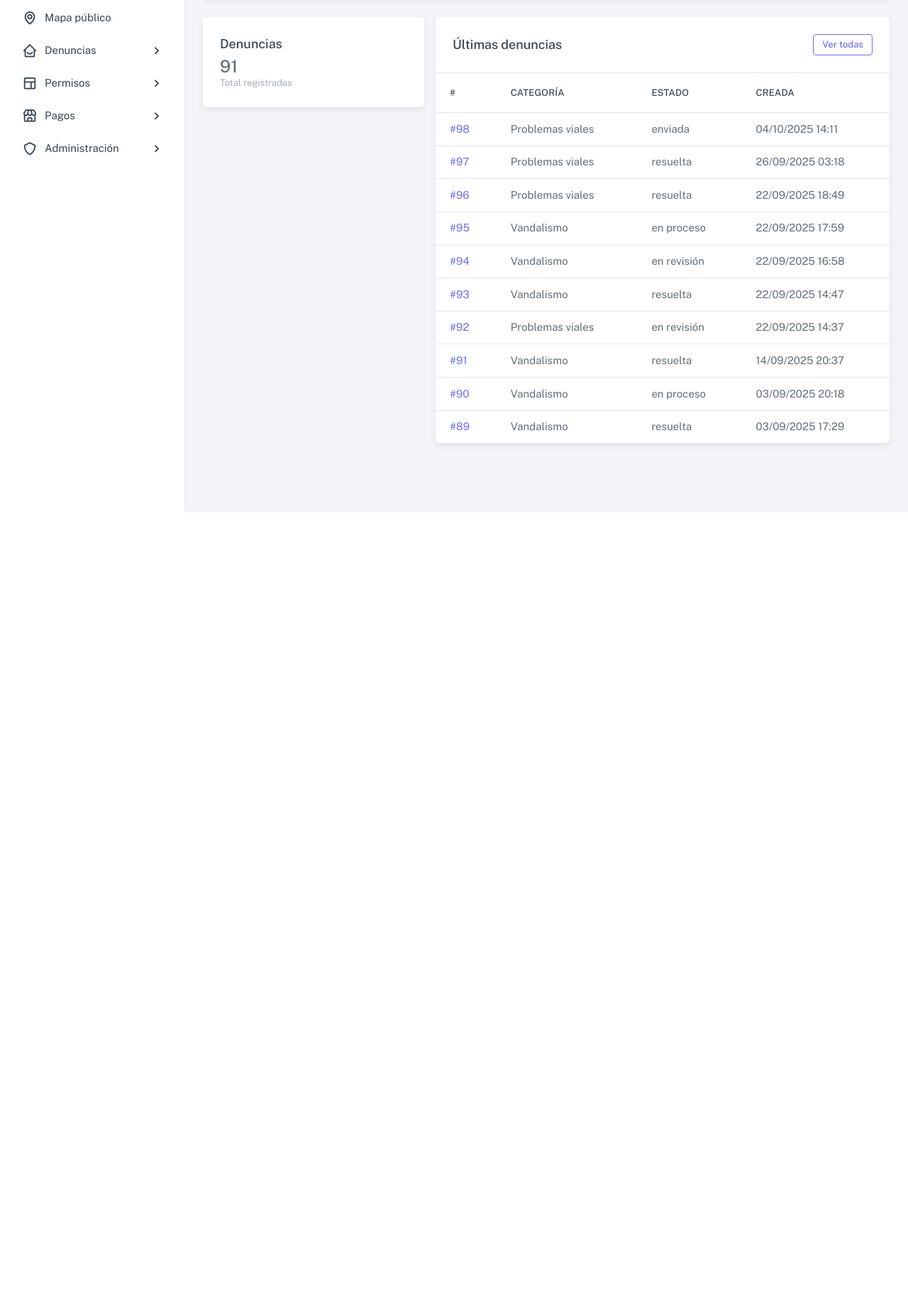
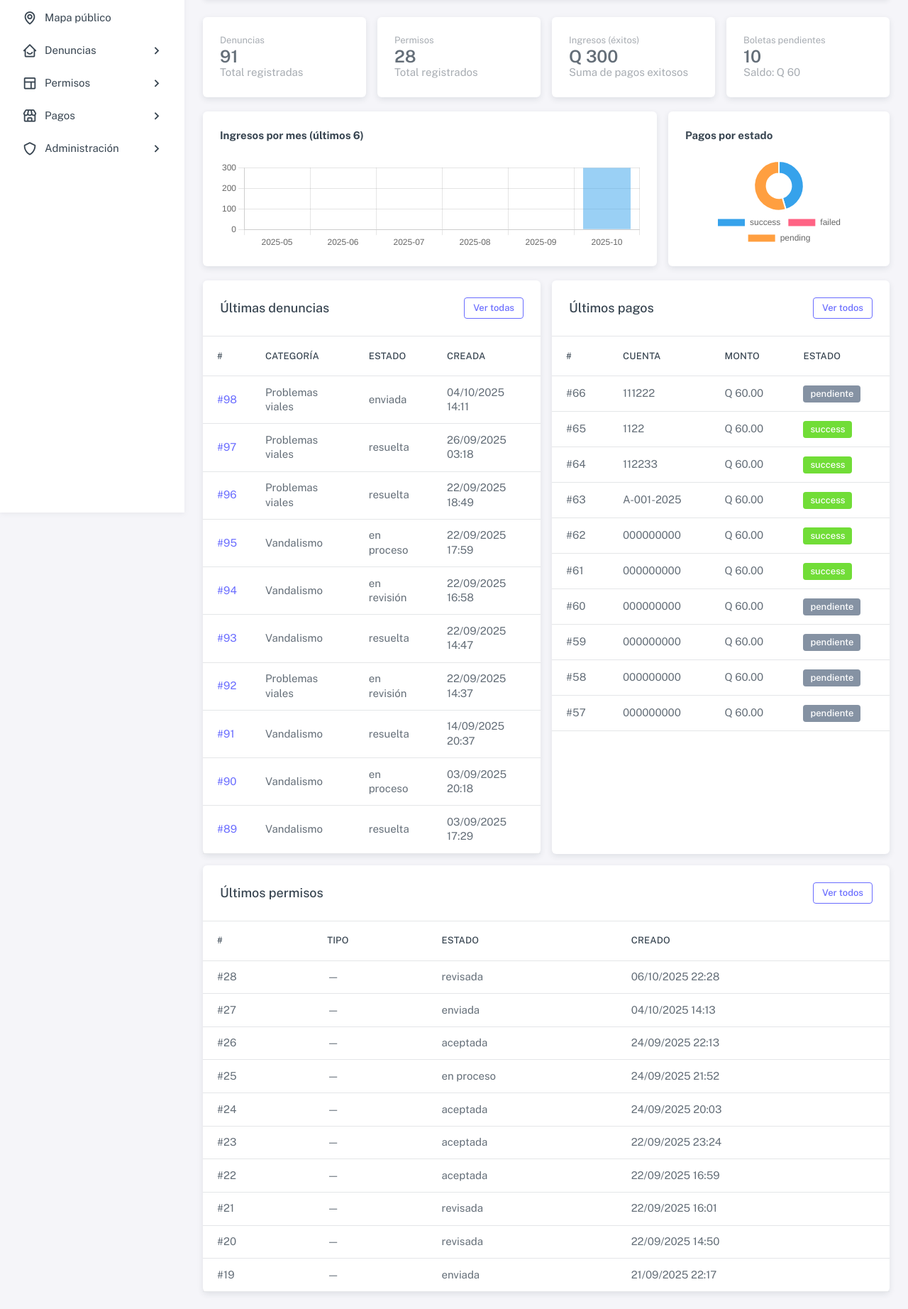
Before and after one commit to luisr34k/ProjectMuni, a Django app: page /admin-panel/ in a window 1280 px wide. Shown: the part 78-1922 px from the top of the page at 71% size. Before the commit the page ends 800 px from the top, so only its background shows below. Run offline with Django 5.2, Linux system fonts and the light colour scheme; a user stored in the database is signed in; data comes from the database, SQL or seed files in the repository; both versions use the stored data as it was after the commit; some libraries are stand-ins or nearby versions.

Commit message:
panel admin informativo

```diff
--- a/dashboard/templates/admin_panel/index.html
+++ b/dashboard/templates/admin_panel/index.html
@@ -1,20 +1,78 @@
 {% extends "admin_panel/base_admin.html" %}
+{% load static %}
+
 {% block admin_title %}Panel{% endblock %}
 
 {% block content %}
+
+
+  <!-- KPIs -->
   <div class="row g-4">
-  <div class="col-12 col-md-4">
-    <div class="card">
+    <div class="col-12 col-md-3">
+      <div class="card h-100">
         <div class="card-body">
-        <h5 class="card-title mb-1">Denuncias</h5>
-        <div class="display-6">{{ tot_denuncias }}</div>
-        <small class="text-muted">Total registradas</small>
+          <div class="text-muted small">Denuncias</div>
+          <div class="display-6 fw-semibold">{{ tot_denuncias }}</div>
+          <div class="text-muted">Total registradas</div>
         </div>
       </div>
     </div>
 
-  <div class="col-12 col-md-8">
-    <div class="card">
+    <div class="col-12 col-md-3">
+      <div class="card h-100">
+        <div class="card-body">
+          <div class="text-muted small">Permisos</div>
+          <div class="display-6 fw-semibold">{{ tot_permisos }}</div>
+          <div class="text-muted">Total registrados</div>
+        </div>
+      </div>
+    </div>
+
+    <div class="col-12 col-md-3">
+      <div class="card h-100">
+        <div class="card-body">
+          <div class="text-muted small">Ingresos (éxitos)</div>
+          <div class="display-6 fw-semibold">Q {{ total_ingresos }}</div>
+          <div class="text-muted">Suma de pagos exitosos</div>
+        </div>
+      </div>
+    </div>
+
+    <div class="col-12 col-md-3">
+      <div class="card h-100">
+        <div class="card-body">
+          <div class="text-muted small">Boletas pendientes</div>
+          <div class="display-6 fw-semibold">{{ boletas_pendientes }}</div>
+          <div class="text-muted">Saldo: Q {{ boletas_pend_total }}</div>
+        </div>
+      </div>
+    </div>
+  </div>
+
+  <!-- Gráficas -->
+  <div class="row g-4 mt-1">
+    <div class="col-12 col-lg-8">
+      <div class="card h-100">
+        <div class="card-header"><strong>Ingresos por mes (últimos 6)</strong></div>
+        <div class="card-body">
+          <canvas id="chartIngresos" height="120"></canvas>
+        </div>
+      </div>
+    </div>
+    <div class="col-12 col-lg-4">
+      <div class="card h-100">
+        <div class="card-header"><strong>Pagos por estado</strong></div>
+        <div class="card-body">
+          <canvas id="chartEstados" height="120"></canvas>
+        </div>
+      </div>
+    </div>
+  </div>
+
+  <!-- Listas rápidas -->
+  <div class="row g-4 mt-1">
+    <div class="col-12 col-xl-6">
+      <div class="card h-100">
         <div class="card-header d-flex justify-content-between align-items-center">
           <h5 class="mb-0">Últimas denuncias</h5>
           <a class="btn btn-sm btn-outline-primary" href="{% url 'admin_denuncias' %}">Ver todas</a>
@@ -38,5 +96,107 @@
         </div>
       </div>
     </div>
+
+    <div class="col-12 col-xl-6">
+      <div class="card h-100">
+        <div class="card-header d-flex justify-content-between align-items-center">
+          <h5 class="mb-0">Últimos pagos</h5>
+          <a class="btn btn-sm btn-outline-primary" href="{% url 'admin_pagos' %}">Ver todos</a>
         </div>
+        <div class="table-responsive">
+          <table class="table mb-0">
+            <thead><tr><th>#</th><th>Cuenta</th><th>Monto</th><th>Estado</th></tr></thead>
+            <tbody>
+              {% for p in ultimos_pagos %}
+                <tr>
+                  <td>#{{ p.id }}</td>
+                  <td>{{ p.cuenta.codigo_catastral|default:p.cuenta.id }}</td>
+                  <td>Q {{ p.monto }}</td>
+                  <td>
+                    {# Estado rápido: si hay referencia asumimos éxito; para precisión, usa la lista de pagos (ya anota estado_tx) #}
+                    {% if p.referencia %}<span class="badge bg-success">success</span>
+                    {% else %}<span class="badge bg-secondary">pendiente</span>{% endif %}
+                  </td>
+                </tr>
+              {% empty %}
+                <tr><td colspan="4" class="text-center text-muted py-4">Sin registros</td></tr>
+              {% endfor %}
+            </tbody>
+          </table>
+        </div>
+      </div>
+    </div>
+
+    <div class="col-12">
+      <div class="card h-100">
+        <div class="card-header d-flex justify-content-between align-items-center">
+          <h5 class="mb-0">Últimos permisos</h5>
+          <a class="btn btn-sm btn-outline-primary" href="{% url 'admin_permisos' %}">Ver todos</a>
+        </div>
+        <div class="table-responsive">
+          <table class="table mb-0">
+            <thead><tr><th>#</th><th>Tipo</th><th>Estado</th><th>Creado</th></tr></thead>
+            <tbody>
+              {% for pm in ultimos_permisos %}
+                <tr>
+                  <td>#{{ pm.id }}</td>
+                  <td>{{ pm.tipo|default:"—" }}</td>
+                  <td>{{ pm.estado }}</td>
+                  <td>{{ pm.creado_en|date:"d/m/Y H:i" }}</td>
+                </tr>
+              {% empty %}
+                <tr><td colspan="4" class="text-center text-muted py-4">Sin registros</td></tr>
+              {% endfor %}
+            </tbody>
+          </table>
+        </div>
+      </div>
+    </div>
+
+  </div>
+
+
+{# Chart.js: si tu base.html ya lo incluye, puedes quitar esta línea #}
+<script src="https://cdn.jsdelivr.net/npm/chart.js"></script>
+<script>
+  (function () {
+    const ingresos = {{ ingresos_mes|safe }};   // [{mes:"YYYY-MM", total: 123.0}, ...]
+    const estados  = {{ pagos_estado|safe }};   // {"success": X, "failed": Y, "pending": Z}
+
+    // Ingresos por mes (barra)
+    const labels = ingresos.map(i => i.mes);
+    const data   = ingresos.map(i => i.total);
+    const ctx1 = document.getElementById('chartIngresos').getContext('2d');
+    new Chart(ctx1, {
+      type: 'bar',
+      data: {
+        labels: labels,
+        datasets: [{ label: 'Q Ingresos', data: data }]
+      },
+      options: {
+        responsive: true,
+        maintainAspectRatio: false,
+        plugins: { legend: { display: false } },
+        scales: { y: { beginAtZero: true } }
+      }
+    });
+
+    // Pagos por estado (doughnut)
+    const ctx2 = document.getElementById('chartEstados').getContext('2d');
+    const estLabels = ['success','failed','pending'];
+    const estData = estLabels.map(k => estados[k] || 0);
+    new Chart(ctx2, {
+      type: 'doughnut',
+      data: {
+        labels: estLabels,
+        datasets: [{ data: estData }]
+      },
+      options: {
+        responsive: true,
+        maintainAspectRatio: false,
+        plugins: { legend: { position: 'bottom' } }
+      }
+    });
+  })();
+</script>
 {% endblock %}
--- a/dashboard/templates/admin_panel/list.html
+++ b/dashboard/templates/admin_panel/list.html
@@ -5,7 +5,7 @@
 {% block title %}Admin · Pagos{% endblock %}
 
 {% block content %}
-<div class="container-xxl container-p-y">
+
   <div class="d-flex justify-content-between align-items-center mb-3">
     <h4 class="fw-bold mb-0">Pagos</h4>
     <a class="btn btn-outline-primary"
@@ -112,5 +112,5 @@
       </nav>
     </div>
   </div>
-</div>
+
 {% endblock %}
--- a/dashboard/views/admin_panel.py
+++ b/dashboard/views/admin_panel.py
@@ -6,6 +6,9 @@ from dashboard.utils.email_utils import notify_permiso_estado
 from django.shortcuts import get_object_or_404, redirect, render
 from django.core.paginator import Paginator
 from django.contrib import messages
+from datetime import timedelta
+from decimal import Decimal
+
 from dashboard.forms import AdminDenunciaEstadoForm
 from dashboard.models import Denuncia, Permiso, BitacoraPermiso
 from dashboard.utils.email_utils import notify_estado_cambio
@@ -16,7 +19,11 @@ from django.contrib.auth.decorators import login_required, user_passes_test
 from dashboard.forms import AdminPermisoEstadoForm
 from dashboard.utils.audit import log_permiso
 from django.utils import timezone
-from dashboard.utils.email_utils import send_receipt_email
+from django.db.models.functions import Coalesce
+from django.utils.timezone import now
+from django.contrib.admin.views.decorators import staff_member_required
+from django.db.models import Sum, Q, Value, CharField, OuterRef, Subquery
+
 
 ESTADOS = ["enviada", "en revisión", "en proceso", "resuelta", "rechazada"]
 
@@ -24,13 +31,100 @@ ESTADOS = ["enviada", "en revisión", "en proceso", "resuelta", "rechazada"]
 def es_admin(user):
     return user.is_authenticated and (user.is_staff or getattr(user, 'tipo_usuario', '') == 'administrador')
 
-@user_passes_test(es_admin, login_url='login')
+@staff_member_required
 def index(request):
+    # --- KPIs rápidos ---
+    tot_denuncias = Denuncia.objects.count()
+    tot_permisos  = Permiso.objects.count()
+
+    # Boletas pendientes (para tren de aseo): conteo y total de saldo
+    qs_boletas_pend = Boleta.objects.filter(estado__in=["pendiente", "parcial"])
+    boletas_pendientes = qs_boletas_pend.count()
+    boletas_pend_total = qs_boletas_pend.aggregate(
+        s=Coalesce(Sum("saldo_actual"), Decimal("0"))
+    )["s"]
+
+    # Pagos exitosos (suma Q) según última transacción = success
+    # 1) Subquery para anotar el último estado en cada Pago
+    ultima_tx_estado = (TransaccionOnline.objects
+        .filter(pago_id=OuterRef("pk"))
+        .order_by("-actualizado_en", "-creado_en")
+        .values("estado")[:1]
+    )
+    pagos_annot = (Pago.objects
+        .annotate(estado_tx=Coalesce(Subquery(ultima_tx_estado, output_field=CharField()),
+                                     Value("pending")))
+    )
+
+    pagos_success_qs = pagos_annot.filter(estado_tx="success")
+    total_ingresos = pagos_success_qs.aggregate(
+        s=Coalesce(Sum("monto"), Decimal("0"))
+    )["s"]
+
+    # Distribución por estado (última tx)
+    pagos_estado = {
+        "success": pagos_annot.filter(estado_tx="success").count(),
+        "failed":  pagos_annot.filter(estado_tx="failed").count(),
+        "pending": pagos_annot.filter(estado_tx="pending").count(),
+    }
+
+    # --- Ingresos por mes (últimos 6 meses) usando fecha de éxito en TransaccionOnline ---
+    hoy1 = now().date().replace(day=1)  # primer día del mes actual (fecha)
+    meses = []
+    for i in range(6):
+        # “retrocede de 30 en 30” y normaliza a día 1 (suficiente para el dashboard)
+        m = (hoy1 - timedelta(days=30 * i)).replace(day=1)
+        meses.append(m)
+    meses = sorted(set(meses))  # ascendente para el gráfico
+
+    ingresos_mes = []
+    for m in meses:
+        # siguiente mes
+        next_m = (m.replace(day=28) + timedelta(days=4)).replace(day=1)
+        # pagos cuya ULTIMA success cayó en esa ventana (usamos actualizado_en de la tx success)
+        ids_ok = (TransaccionOnline.objects
+                  .filter(estado="success",
+                          actualizado_en__date__gte=m,
+                          actualizado_en__date__lt=next_m)
+                  .values_list("pago_id", flat=True)
+                  .distinct())
+        total_m = (Pago.objects
+                   .filter(id__in=ids_ok)
+                   .aggregate(s=Coalesce(Sum("monto"), Decimal("0")))["s"])
+        ingresos_mes.append({
+            "mes": m.strftime("%Y-%m"),
+            "total": float(total_m),
+        })
+
+    # --- Últimos registros para tablas rápidas ---
+    ultimas_denuncias = (Denuncia.objects
+                         .select_related("categoria")
+                         .order_by("-creada_en")[:10])
+    ultimos_permisos = (Permiso.objects
+                        .select_related()
+                        .order_by("-creado_en")[:10])
+    ultimos_pagos = (Pago.objects
+                     .select_related("cuenta", "cuenta__usuario")
+                     .order_by("-id")[:10])
+
     ctx = {
-        "tot_denuncias": Denuncia.objects.count(),
-        "ultimas_denuncias": Denuncia.objects.select_related('categoria').order_by('-creada_en')[:10],
+        # KPIs
+        "tot_denuncias": tot_denuncias,
+        "tot_permisos": tot_permisos,
+        "boletas_pendientes": boletas_pendientes,
+        "boletas_pend_total": boletas_pend_total,
+        "total_ingresos": total_ingresos,
+
+        # series para gráficas
+        "ingresos_mes": ingresos_mes,   # [{mes:"2025-07", total: 123.45}, ...]
+        "pagos_estado": pagos_estado,   # {"success": X, "failed": Y, "pending": Z}
+
+        # tablas
+        "ultimas_denuncias": ultimas_denuncias,
+        "ultimos_permisos": ultimos_permisos,
+        "ultimos_pagos": ultimos_pagos,
     }
-    return render(request, 'admin_panel/index.html', ctx)
+    return render(request, "admin_panel/index.html", ctx)
 
 @user_passes_test(es_admin, login_url='login')
 def denuncias(request):
```
Also changed, not shown: db.sqlite3. Lines whose indentation alone changed are shown as unchanged.
